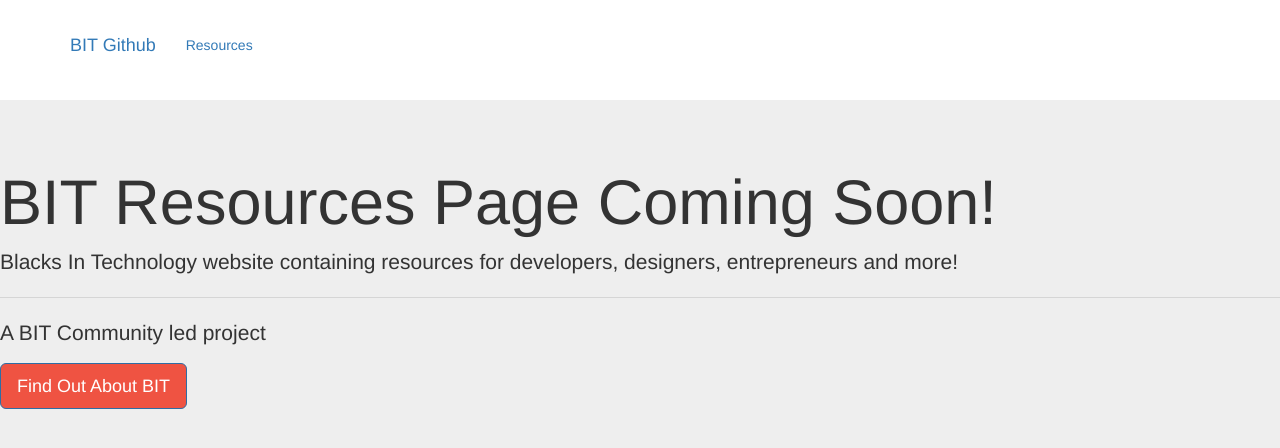
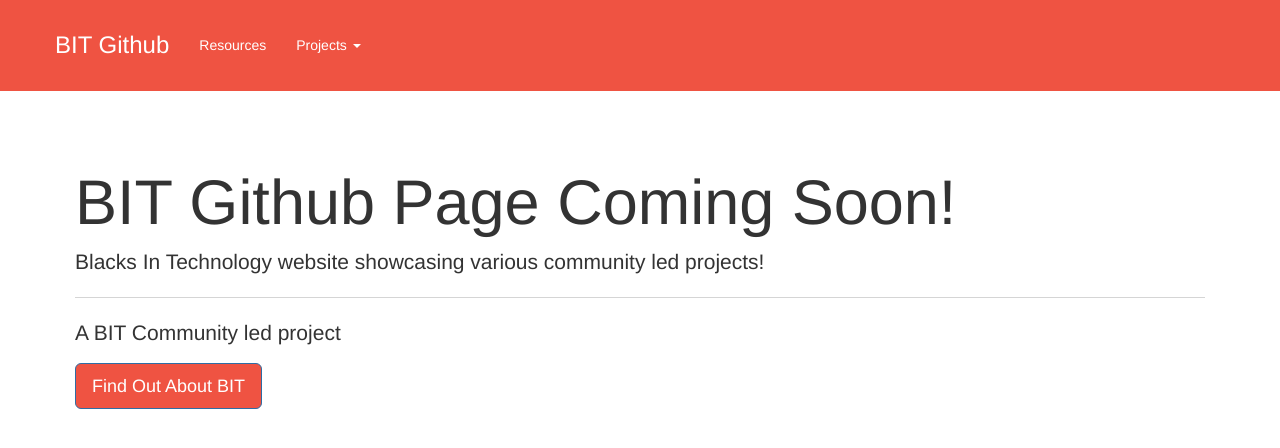
Before and after one commit to BlacksInTechnologyOrg/BlacksInTechnologyOrg.github.io, a Jekyll site: the page built from index.html, in a window 1280 px wide and 900 px high. Shown: the top 448 px of the window. Built offline with Jekyll 4.4.1, drawn with Linux system fonts in a browser that asks for light colours; nearby versions of some CDN libraries.

Commit message:
Redesigned to be BIT Community project Github web page. Added links to bit-resources repo and other BIT projects.

```diff
--- /dev/null
+++ b/_includes/navbar.html
@@ -0,0 +1,32 @@
+<nav id="header" class="navbar navbar-fixed-top">
+    <div id="header-container" class="container navbar-container">
+        <div class="navbar-header">
+            <button type="button" class="navbar-toggle collapsed" data-toggle="collapse" data-target="#navbar" aria-expanded="false" aria-controls="navbar">
+                <span class="sr-only">Toggle navigation</span>
+                <span class="icon-bar"></span>
+                <span class="icon-bar"></span>
+                <span class="icon-bar"></span>
+            </button>
+            <a id="brand" class="navbar-brand" href="{{site.url}}">BIT Github</a>
+        </div>
+        <div id="navbar" class="collapse navbar-collapse">
+            <ul class="nav navbar-nav">
+                {% assign resources = site.data.projects["resources"] %}
+                <li class="active"><a href="{{site.url}}{{resources.slug}}">Resources</a></li>
+                <li class="dropdown">
+                    <a class="dropdown-toggle" data-toggle="dropdown" href="#">Projects
+                    <span class="caret"></span></a>
+                    <ul class="dropdown-menu">
+                    {% for project in site.data.projects["projects"] %}
+                        {% if project.slug %}
+                        <li><a href="{{site.url}}{{project.slug}}">{{project.name}}</a></li>
+                        {% else %}
+                        <li><a href="{{project.url}}">{{project.name}}</a></li>
+                        {% endif %}
+                    {% endfor %}
+                    </ul>
+                </li>
+            </ul>
+        </div><!-- /.nav-collapse -->
+    </div><!-- /.container -->
+</nav><!-- /.navbar -->
--- a/_layouts/base.html
+++ b/_layouts/base.html
@@ -2,30 +2,12 @@
 <html>
 <head>
 <meta charset="UTF-8">
+<link rel="stylesheet" href="https://maxcdn.bootstrapcdn.com/bootstrap/3.3.7/css/bootstrap.min.css" integrity="sha384-BVYiiSIFeK1dGmJRAkycuHAHRg32OmUcww7on3RYdg4Va+PmSTsz/K68vbdEjh4u" crossorigin="anonymous"><title>BIT Resources</title>
 <link rel="stylesheet" type="text/css" href="{{ '/assets/css/main.css' | relative_url }}">
-<link rel="stylesheet" href="https://maxcdn.bootstrapcdn.com/bootstrap/3.3.7/css/bootstrap.min.css" integrity="sha384-BVYiiSIFeK1dGmJRAkycuHAHRg32OmUcww7on3RYdg4Va+PmSTsz/K68vbdEjh4u" crossorigin="anonymous"><title>BIT Resources</title>
 </head>
 
 <body>
-    <nav id="header" class="navbar navbar-fixed-top">
-        <div id="header-container" class="container navbar-container">
-            <div class="navbar-header">
-                <button type="button" class="navbar-toggle collapsed" data-toggle="collapse" data-target="#navbar" aria-expanded="false" aria-controls="navbar">
-                    <span class="sr-only">Toggle navigation</span>
-                    <span class="icon-bar"></span>
-                    <span class="icon-bar"></span>
-                    <span class="icon-bar"></span>
-                </button>
-                <a id="brand" class="navbar-brand" href="{{site.url}}">BIT Github</a>
-            </div>
-            <div id="navbar" class="collapse navbar-collapse">
-                <ul class="nav navbar-nav">
-                    <li class="active"><a href="{{site.url}}/bit-resources">Resources</a></li>
-                </ul>
-            </div><!-- /.nav-collapse -->
-        </div><!-- /.container -->
-    </nav><!-- /.navbar -->
-
+{% include navbar.html %}
 {{ content }}
 
 <script
@@ -38,30 +20,6 @@
 <script src="{{ '/assets/js/tabletop.min.js' | relative_url }}"></script>
 <script src="{{ '/assets/js/main.js' | relative_url }}"></script>
 <script src="{{ '/assets/js/nav.js' | relative_url }}"></script>
-
-{% raw %}
-<script id="infosec-resources" type="text/x-handlebars-template">
-    <div class="entry">
-      <h2>{{Name}}</h2>
-      <h3>age {{Age}}</h3>
-      <div class="body">
-        {{{Description}}}
-      </div>
-    </div>
-</script>
-{% endraw %}
-{% raw %}
-<script id="entrepreneur-resources" type="text/x-handlebars-template">
-    <div class="entry">
-      <h2>{{Name}}</h2>
-      <h3>age {{Age}}</h3>
-      <div class="body">
-        {{{Description}}}
-      </div>
-    </div>
-</script>
-{% endraw %}
-
 </body>
 
 </html>
--- a/assets/css/main.css
+++ b/assets/css/main.css
@@ -16,12 +16,23 @@ footer {
 /*
  * Custom styles
  */
+.navbar {
+    background-color: #EF5342;
+}
 .navbar-brand {
     font-size: 24px;
 }
 
 .navbar-container {
     padding: 20px 0 20px 0;
+}
+
+
+
+#navbar > ul > li > a,
+#brand {
+    color: white !important;
+
 }
 
 .navbar.navbar-fixed-top.fixed-theme {
@@ -48,9 +59,8 @@ footer {
 }
 
 .jumbotron {
-    height: 100vh;
     margin: 0;
-    background-color: #F2F2F2;
+    background-color: white !important;
 }
 
 .jumbotron > p.lead > a.btn {
--- a/index.html
+++ b/index.html
@@ -1,10 +1,12 @@
 ---
 layout: base
 ---
-<div class="jumbotron">
-    <h1 class="display-3">BIT Resources Page Coming Soon!</h1>
-    <p class="lead">Blacks In Technology website containing resources for developers, designers, entrepreneurs and more!</p>
-    <hr class="my-4">
-    <p>A BIT Community led project</p>
-    <p class="lead"> <a class="btn btn-primary btn-lg" href="https://www.blacksintechnology.net/" role="button">Find Out About BIT</a> </p>
+<div class="container-fluid">
+    <div class="jumbotron">
+        <h1 class="display-3">BIT Github Page Coming Soon!</h1>
+        <p class="lead">Blacks In Technology website showcasing various community led projects!</p>
+        <hr class="my-4">
+        <p>A BIT Community led project</p>
+        <p class="lead"> <a class="btn btn-primary btn-lg" href="https://www.blacksintechnology.net/" role="button">Find Out About BIT</a> </p>
+    </div>
 </div>
```
Also changed, not shown: _data/projects.yml (added, +21 -0 lines), resource.html (deleted, +0 -8 lines), README.md.
